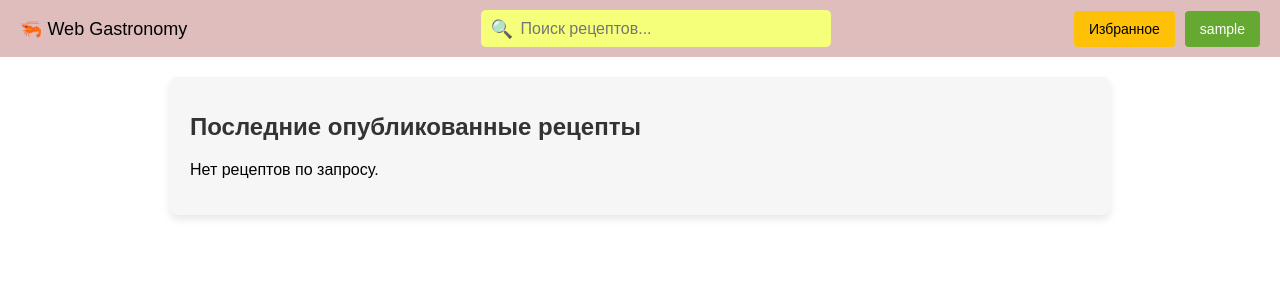
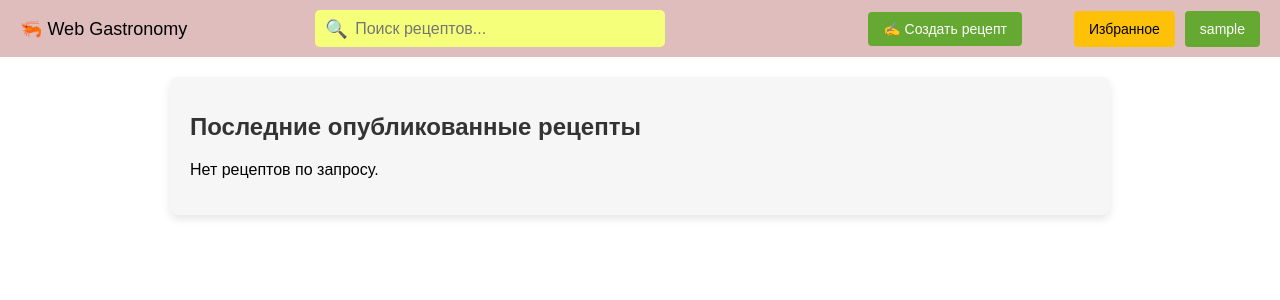
Before and after one commit to BullDigga/web-gastronomy, a Django app: page / in a window 1280 px wide. Shown: the top 300 px of the page. Run offline with Django 5.2, Linux system fonts and the light colour scheme; the visitor is signed in with stand-in values (Sample User, id 1); data that the repository does not hold is empty.

```diff
--- a/django_gastronomy/django_gastronomy/urls.py
+++ b/django_gastronomy/django_gastronomy/urls.py
@@ -36,6 +36,7 @@ urlpatterns = [
     path('delete_account/', views.delete_account, name='delete_account'),
     path('rate_recipe/<int:recipe_id>/', views.rate_recipe, name='rate_recipe'),
     path('delete_rating/<int:recipe_id>/', views.delete_rating, name='delete_rating'),
+    path('create_recipe/', views.create_recipe, name='create_recipe'),
 ]
 
 if settings.DEBUG:
--- a/django_gastronomy/django_gastronomy/views.py
+++ b/django_gastronomy/django_gastronomy/views.py
@@ -443,3 +443,8 @@ def delete_rating(request, recipe_id):
             return JsonResponse({'error': 'Произошла ошибка на сервере.'}, status=500)
 
     return JsonResponse({'error': 'Неверный метод запроса.'}, status=400)
+
+@login_required
+def create_recipe(request):
+    # Заглушка: просто отображаем страницу без обработки данных
+    return render(request, 'create_recipe.html')
--- a/django_gastronomy/static/css/base.css
+++ b/django_gastronomy/static/css/base.css
@@ -30,7 +30,8 @@ header .logo .logo-link {
 
 header .search-bar {
     flex-grow: 1; /* Поле поиска растягивается на всё доступное пространство */
-    text-align: center;
+    text-align: left;
+    margin-left: 8em;
     position: relative; /* Для позиционирования иконки */
 }
 
@@ -114,3 +115,19 @@ header .search-bar .search-input:focus {
 .auth-button.favorites:hover {
     background-color: #E0A800;
 }
+
+.auth-button.create-recipe {
+    background-color: #66A932; /* Зелёный цвет фона */
+    color: white; /* Белый текст */
+    padding: 10px 15px; /* Одинаковый отступ с другими кнопками */
+    border-radius: 4px; /* Скругление углов */
+    text-decoration: none; /* Убираем подчёркивание */
+    font-size: 14px; /* Одинаковый размер текста с другими кнопками */
+    transition: background-color 0.3s ease;
+    cursor: pointer; /* Указатель мыши */
+    line-height: 1; /* Фиксированная высота строки */
+    display: flex; /* Используем Flexbox для выравнивания */
+    align-items: center; /* Выравниваем содержимое по центру */
+    gap: 5px; /* Расстояние между эмодзи и текстом */
+    margin-right: 3em;
+}
--- a/django_gastronomy/templates/base.html
+++ b/django_gastronomy/templates/base.html
@@ -12,6 +12,9 @@
     <link rel="icon" href="{% static 'favicon.ico' %}" type="image/x-icon">
 </head>
 <body data-is-authenticated="{{ user.is_authenticated|yesno:'true,false' }}">
+    <!-- CSRF-токен -->
+    {% csrf_token %}
+
     <header>
         <div class="logo">
             <a href="/" class="logo-link">
@@ -34,6 +37,7 @@
                     <a href="{% url 'authorization' %}" class="auth-button authorization">Вход</a>
                 </div>
             {% else %}
+                <a href="{% url 'create_recipe' %}" class="auth-button create-recipe">✍️ Создать рецепт</a>
                 <a href="{% url 'favorites' %}" class="auth-button favorites">Избранное</a>
                 <div class="auth-buttons">
                     <a href="{% url 'profile' user.id %}" class="auth-button profile">{{ user.username }}</a>
```
Also changed, not shown: django_gastronomy/static/js/scripts.js (deleted).
